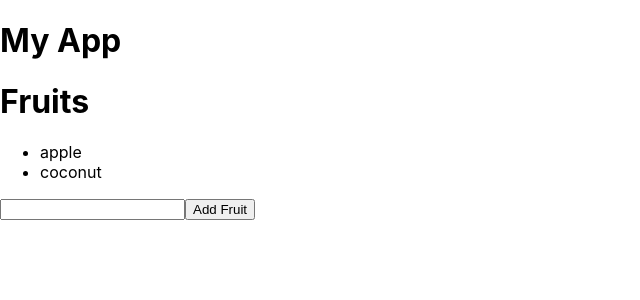
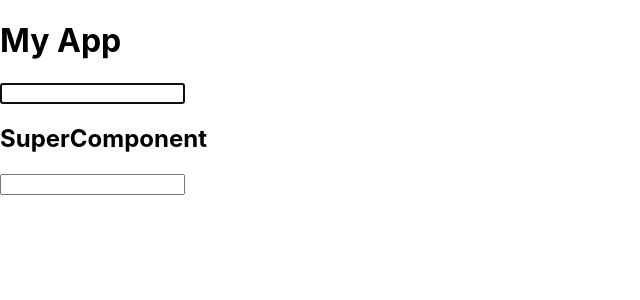
Before and after one commit to At05-js/Master-Class-React-Typescript-Web-Development, a React (Create React App) app in the folder react-udemy-tutorial/: page / in a window 1280 px wide. Shown: the top 300 px of the page, without its empty margins (0-640 px from the left). Built offline with nearby package versions, Linux system fonts and the light colour scheme.

Commit message:
Refs - Hands On

```diff
--- a/react-udemy-tutorial/src/App.tsx
+++ b/react-udemy-tutorial/src/App.tsx
@@ -1,14 +1,44 @@
 import React from 'react';
 import './App.css';
-import Fruits from './components/Fruits';
+import SuperComponent from './components/SuperComponent';
+import { Input } from './components/Input';
 
-export const App: React.FC = () => {
-  return (
-    <React.Fragment>
-      <h1>My App</h1>
-      <Fruits />
-    </React.Fragment>
-  );
+class App extends React.Component {
+  // inputRef: HTMLInputElement | null;
+  inputRef: React.RefObject<HTMLInputElement>
+
+  constructor(props: {}) {
+    super(props);
+
+    // callbackRef initialize
+    // this.inputRef = null;
+
+    this.inputRef = React.createRef();
+  }
+
+  componentDidMount() {
+    // callbackRef
+    // console.log(this.inputRef);
+    // this.inputRef && this.inputRef.focus();
+
+    this.inputRef.current && this.inputRef.current.focus();
+  }
+
+  // callback ref
+  // getInputRef = (element: HTMLInputElement) => {
+  //   this.inputRef = element;
+  // }
+
+  render() {
+    return (
+      <React.Fragment>
+        <h1>My App</h1>
+        <input ref={this.inputRef} />
+        <SuperComponent />
+        <Input />
+      </React.Fragment>
+    );
+  }
 }
 
 export default App;
--- a/react-udemy-tutorial/src/components/Fruits/index.tsx
+++ /dev/null
@@ -1,47 +0,0 @@
-import React from 'react';
-import { FruitsProps, FruitsState } from './interface';
-
-class Fruits extends React.Component<FruitsProps, FruitsState> {
-    constructor(props: FruitsProps) {
-        super(props);
-
-        this.state = {
-            fruits: ['apple', 'coconut'],
-            newFruit: '',
-        }
-    }
-
-    handleInputOnChange = (event: React.ChangeEvent<HTMLInputElement>) => {
-        this.setState({
-            newFruit: event.currentTarget.value
-        })
-    }
-
-    handleAddButtonClick = () => {
-        this.setState({
-            fruits: [ ...this.state.fruits, this.state.newFruit ]
-        })
-    }
-
-    render() {
-        const { fruits, newFruit } = this.state;
-
-        const fruitsUI = fruits.map(fruit => {
-            return <li key={fruit}>{fruit}</li>
-        });
-
-        return (
-            <div>
-                <h1> Fruits </h1>
-                <ul>
-                    {fruitsUI}
-                </ul>
-
-                <input value={newFruit} onChange={this.handleInputOnChange} />
-                <button onClick={this.handleAddButtonClick}>Add Fruit</button>
-            </div>
-        )
-    }
-}
-
-export default Fruits;
--- /dev/null
+++ b/react-udemy-tutorial/src/components/Input/index.tsx
@@ -0,0 +1,7 @@
+import React from 'react';
+
+export const Input = React.forwardRef<HTMLInputElement>((props, ref) => {
+    return (
+        <input ref={ref} />
+    )
+});
--- /dev/null
+++ b/react-udemy-tutorial/src/components/SuperComponent/index.tsx
@@ -0,0 +1,17 @@
+import React from 'react';
+
+class SuperComponent extends React.Component {
+    printSuperComponent = () => {
+        alert('Super Component');
+    }
+
+    render() {
+        return (
+            <div>
+                <h2>SuperComponent</h2>
+            </div>
+        )
+    }
+}
+
+export default SuperComponent;
```
Also changed, not shown: react-udemy-tutorial/src/components/Fruits/interface.ts (deleted, +0 -8 lines).
